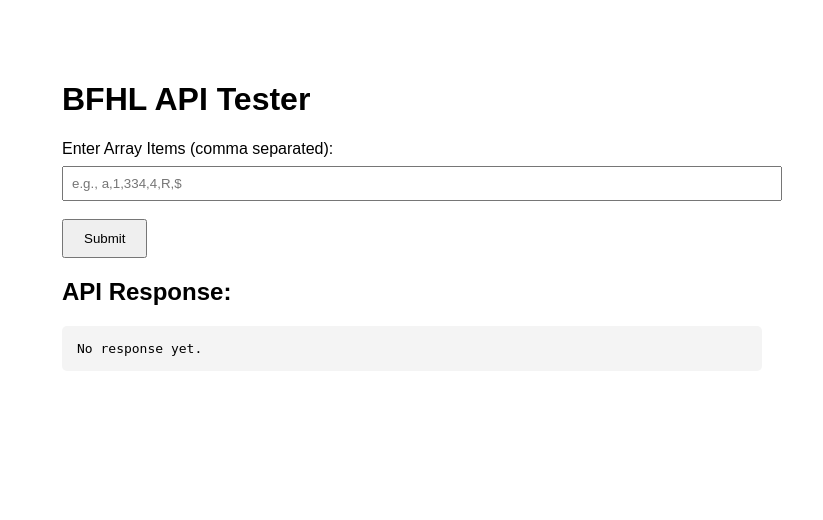
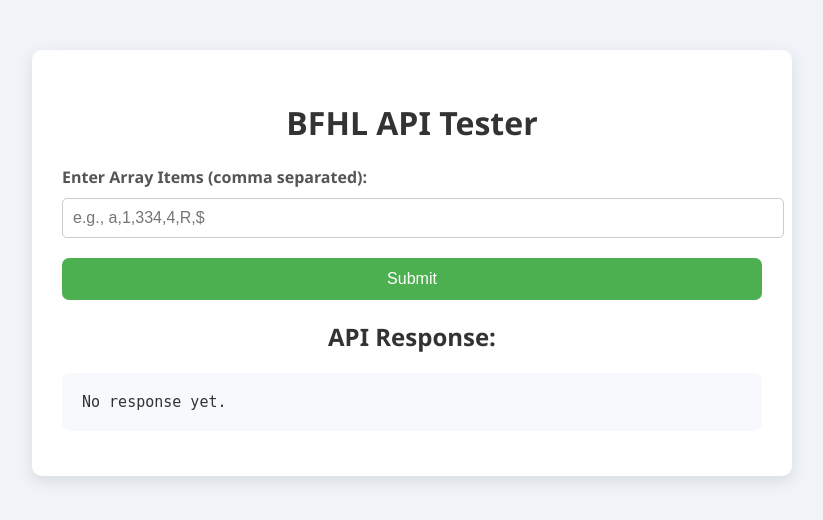
Before and after one commit to Gg50LaG/app-bfhl-api, a Flask app: page / in a window 1280 px wide. Shown: the top 520 px of the page, without its empty margins (228-1051 px from the left). Run offline with Flask 3, Linux system fonts and the light colour scheme.

Commit message:
Update index.html

```diff
--- a/templates/index.html
+++ b/templates/index.html
@@ -5,13 +5,83 @@
     <meta name="viewport" content="width=device-width, initial-scale=1.0">
     <title>BFHL API Tester</title>
     <style>
-        body { font-family: Arial, sans-serif; max-width: 700px; margin: 40px auto; padding: 20px; }
-        input, textarea { width: 100%; padding: 8px; margin: 8px 0; }
-        button { padding: 10px 20px; margin-top: 10px; }
-        pre { background: #f4f4f4; padding: 15px; border-radius: 5px; white-space: pre-wrap; }
+        /* General layout */
+        body {
+            font-family: 'Segoe UI', Tahoma, Geneva, Verdana, sans-serif;
+            background-color: #f0f4f8;
+            margin: 0;
+            padding: 0;
+        }
+
+        .container {
+            max-width: 700px;
+            margin: 50px auto;
+            background: #ffffff;
+            padding: 30px;
+            border-radius: 10px;
+            box-shadow: 0 5px 15px rgba(0,0,0,0.1);
+        }
+
+        h1, h2 {
+            text-align: center;
+            color: #333;
+        }
+
+        label {
+            font-weight: bold;
+            display: block;
+            margin-top: 20px;
+            color: #555;
+        }
+
+        input[type="text"] {
+            width: 100%;
+            padding: 10px;
+            margin-top: 10px;
+            border: 1px solid #ccc;
+            border-radius: 5px;
+            font-size: 16px;
+        }
+
+        button {
+            display: block;
+            width: 100%;
+            padding: 12px;
+            margin-top: 20px;
+            background-color: #4CAF50;
+            color: white;
+            border: none;
+            border-radius: 7px;
+            font-size: 16px;
+            cursor: pointer;
+            transition: background-color 0.3s;
+        }
+
+        button:hover {
+            background-color: #45a049;
+        }
+
+        pre {
+            background: #f7f9fc;
+            padding: 20px;
+            border-radius: 8px;
+            overflow-x: auto;
+            font-size: 15px;
+            color: #333;
+            margin-top: 20px;
+        }
+
+        /* Responsive */
+        @media (max-width: 600px) {
+            .container {
+                margin: 20px;
+                padding: 20px;
+            }
+        }
     </style>
 </head>
 <body>
+    <div class="container">
         <h1>BFHL API Tester</h1>
 
         <label for="dataInput">Enter Array Items (comma separated):</label>
@@ -21,6 +91,7 @@
 
         <h2>API Response:</h2>
         <pre id="responseOutput">No response yet.</pre>
+    </div>
 
     <script src="{{ url_for('static', filename='script.js') }}"></script>
 </body>
```
Lines whose indentation alone changed are shown as unchanged.
